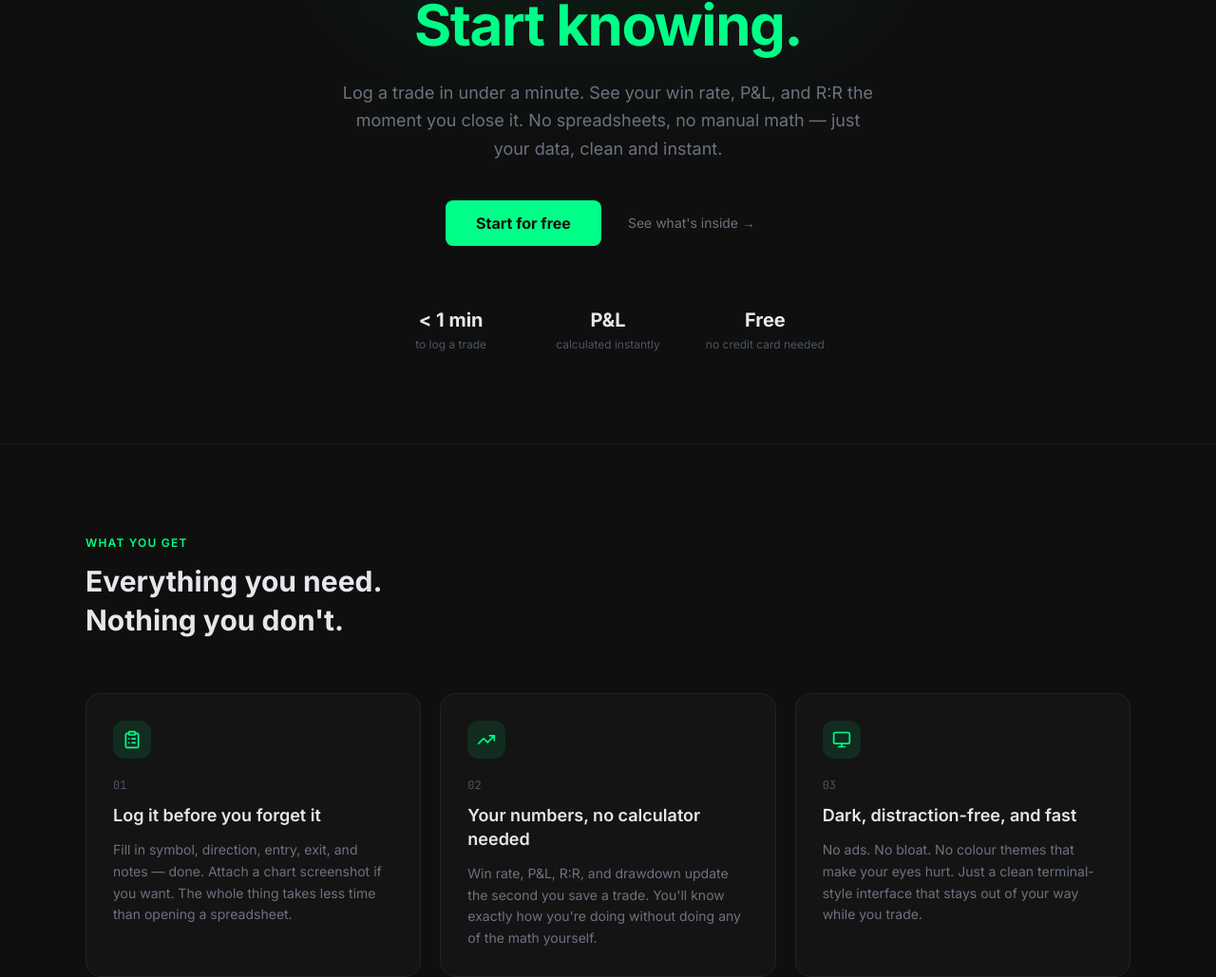
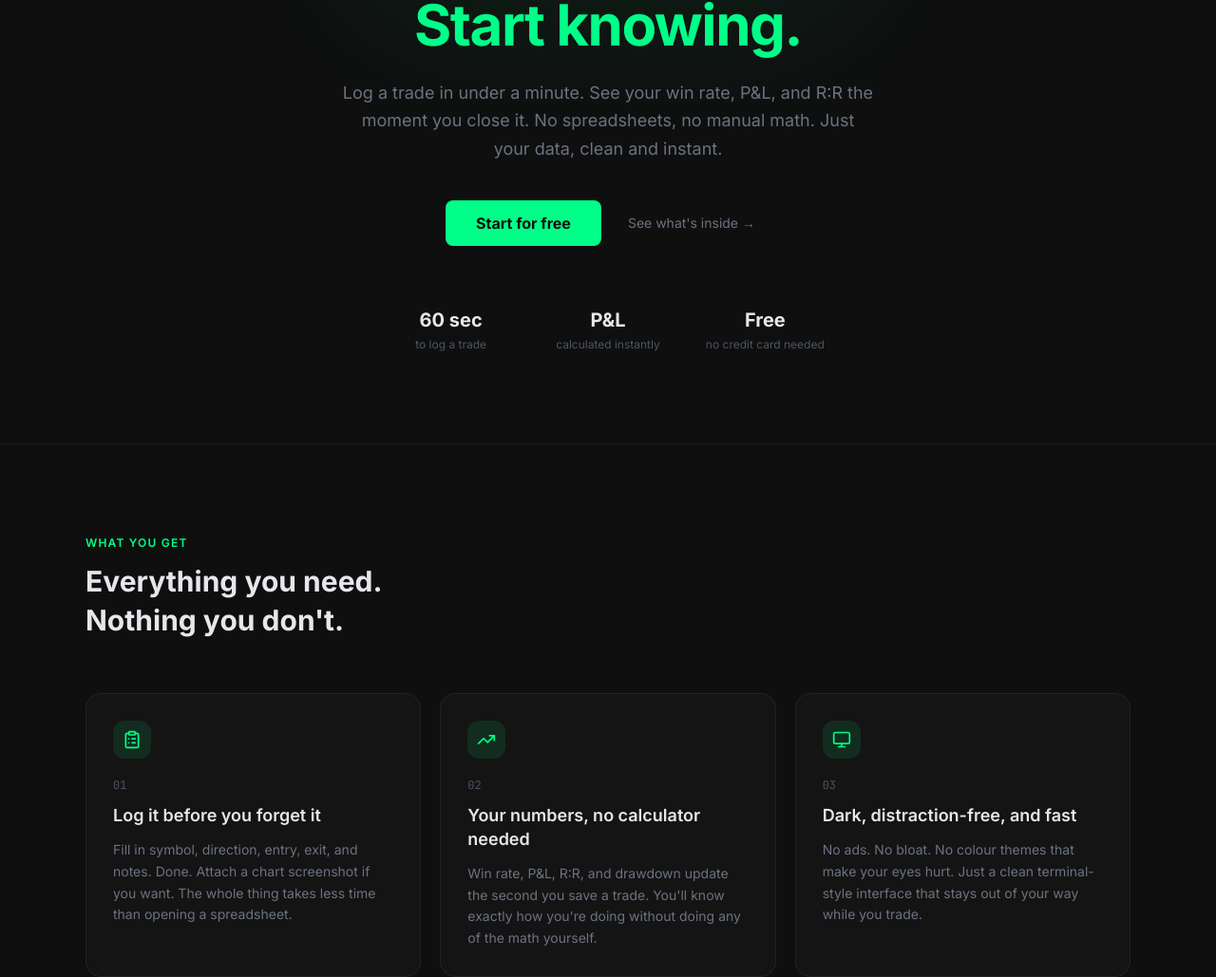
Before and after one commit to aleks-drozy/Trading_Dashboard, a Next.js app: page / in a window 1280 px wide. Shown: the part 311-1340 px from the top of the page at 95% size. Built offline with nearby package versions, Linux system fonts and the light colour scheme.

Commit message:
fix(landing): remove en dashes, change stat to 60 sec

```diff
--- a/components/landing/FeaturesSection.tsx
+++ b/components/landing/FeaturesSection.tsx
@@ -5,7 +5,7 @@ const features = [
   {
     icon: ClipboardList,
     title: "Log it before you forget it",
-    body: "Fill in symbol, direction, entry, exit, and notes — done. Attach a chart screenshot if you want. The whole thing takes less time than opening a spreadsheet.",
+    body: "Fill in symbol, direction, entry, exit, and notes. Done. Attach a chart screenshot if you want. The whole thing takes less time than opening a spreadsheet.",
   },
   {
     icon: TrendingUp,
--- a/components/landing/HeroSection.tsx
+++ b/components/landing/HeroSection.tsx
@@ -1,7 +1,7 @@
 import Link from "next/link"
 
 const stats = [
-  { value: "< 1 min", label: "to log a trade" },
+  { value: "60 sec", label: "to log a trade" },
   { value: "P&L", label: "calculated instantly" },
   { value: "Free", label: "no credit card needed" },
 ]
@@ -28,7 +28,7 @@ export function HeroSection() {
         {/* Subheading */}
         <p className="text-lg text-[#6b7280] leading-relaxed mt-6 max-w-[560px] mx-auto">
           Log a trade in under a minute. See your win rate, P&amp;L, and R:R the moment you close it.
-          No spreadsheets, no manual math — just your data, clean and instant.
+          No spreadsheets, no manual math. Just your data, clean and instant.
         </p>
 
         {/* CTA group */}
```
